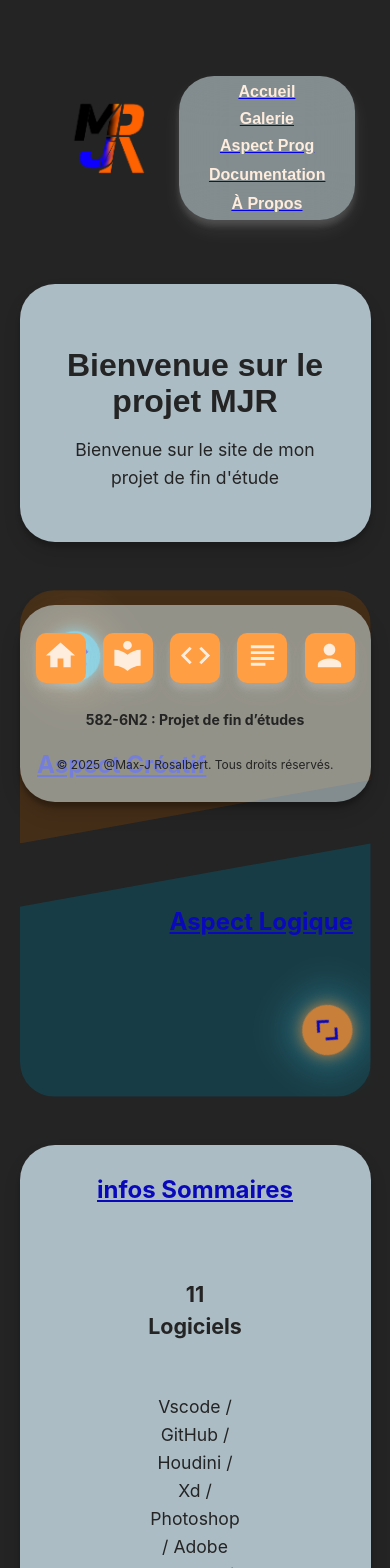
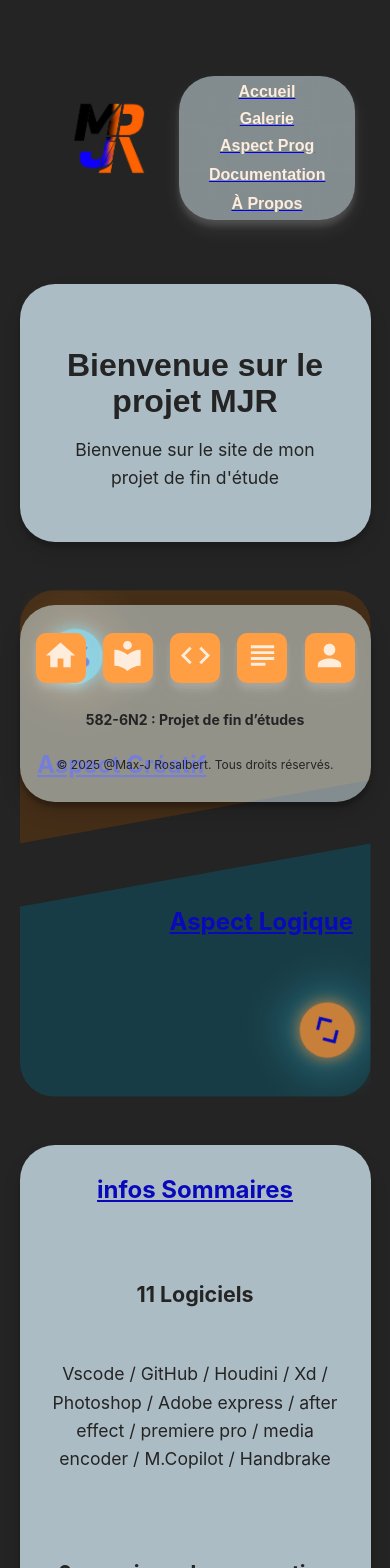
Before and after one commit to MaxJRosalbert/ProjetFinEtudeMjrH25, a React (Vite) app: page / in a window 390 px wide. Shown: the top 1568 px of the page. Built offline with nearby package versions, Linux system fonts and the light colour scheme; a web font is replaced by a local one.

Commit message:
modif mineur à l'accueil

```diff
--- a/src/styles/pages/_Accueil.scss
+++ b/src/styles/pages/_Accueil.scss
@@ -167,7 +167,7 @@
         align-items: center;
 
         div {
-          margin: 0;
+          width: 90%;
         }
       }
     }
```
